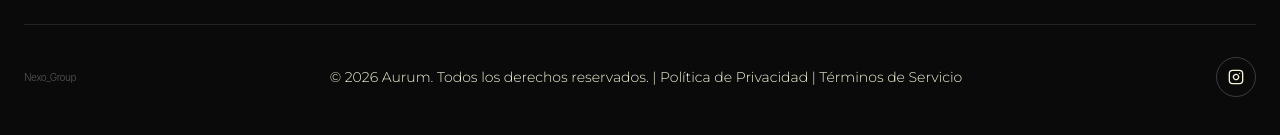
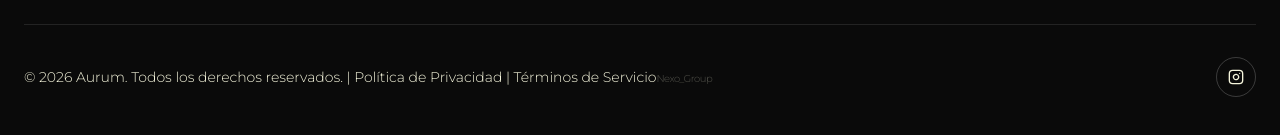
Before and after one commit to Felipe-PSY/Aurum, a React (Vite) app: page / in a window 1280 px wide. Shown: the part 1221-1356 px from the top of the page. Built offline with nearby package versions, Linux system fonts and the light colour scheme; no server answers; the database is empty.

Commit message:
Ultimos Ajustes

```diff
--- a/src/app/components/Footer.tsx
+++ b/src/app/components/Footer.tsx
@@ -112,6 +112,7 @@ export function Footer() {
             transition={{ duration: 0.6, delay: 0.4 }}
           >
             © 2026 Aurum. Todos los derechos reservados. | Política de Privacidad | Términos de Servicio
+            <span className="text-[10px] opacity-30 hover:opacity-60 transition-opacity font-light tracking-tighter normal-case">Nexo_Group</span>
           </motion.p>
 
           {/* Enlaces de Redes Sociales */}
@@ -140,8 +141,6 @@ export function Footer() {
               );
             })}
           </motion.div>
-          <span className="text-[10px] opacity-30 hover:opacity-60 transition-opacity font-light tracking-tighter normal-case">Nexo_Group</span>
-
         </div>
       </div>
 
```
Also changed, not shown: 1 other file (tests, documents, lock files or other folders).
